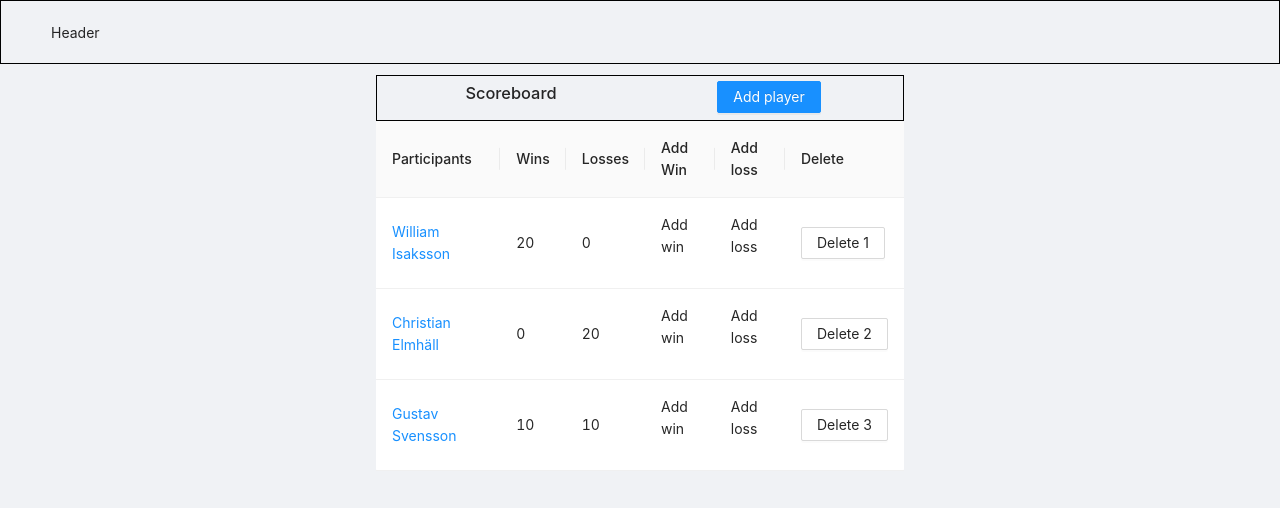
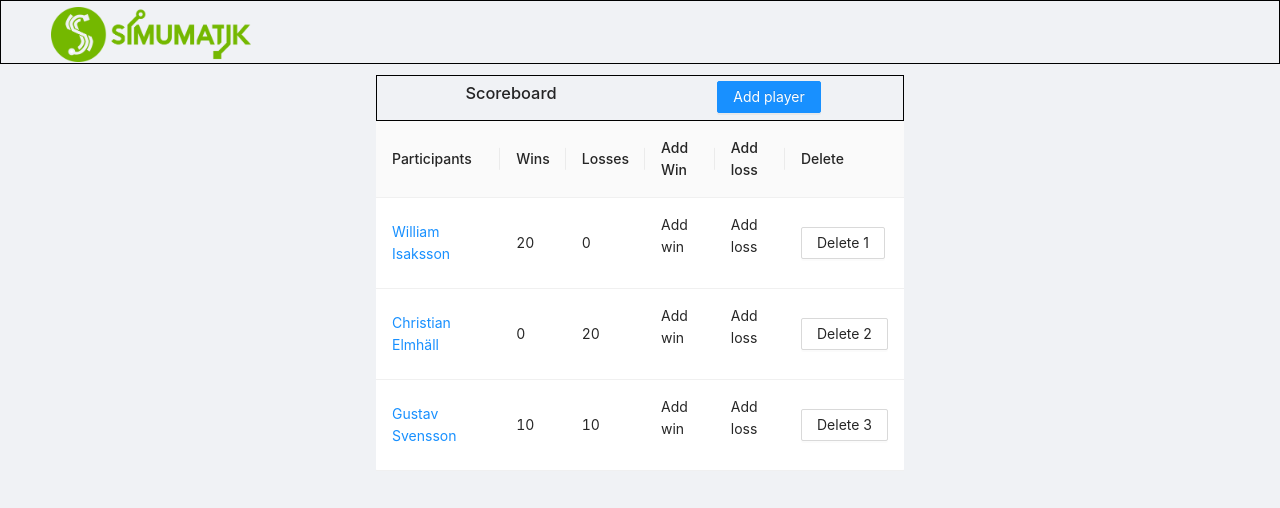
Before and after one commit to Wontoz/ScoreboardApp, a React (Create React App) app: page / in a window 1280 px wide. Shown: the top 508 px of the page. Built offline with nearby package versions, Linux system fonts and the light colour scheme.

Commit message:
Added Simumatik logo to header

```diff
--- a/src/App.js
+++ b/src/App.js
@@ -1,4 +1,4 @@
-import logo from './logo.svg';
+import logo from './img/Simumatik_Logo.png';
 import 'antd/dist/antd.css';
 import TableBody from './components/Table';
 import TableHeader from './components/TableHeader';
@@ -28,7 +28,11 @@ function App() {
           border: '1px solid black',
           backgroundColor: '#F0F2F5',
           zIndex: '999'
-        }}>Header </Header>
+        }}>
+          <img src={logo} style={{
+            width: '200px'
+          }}></img>
+        </Header>
         <Content style={{
           width: '60%',
           margin: '60px auto auto auto',
```
Also changed, not shown: src/img/Simumatik_Logo.png (added).
